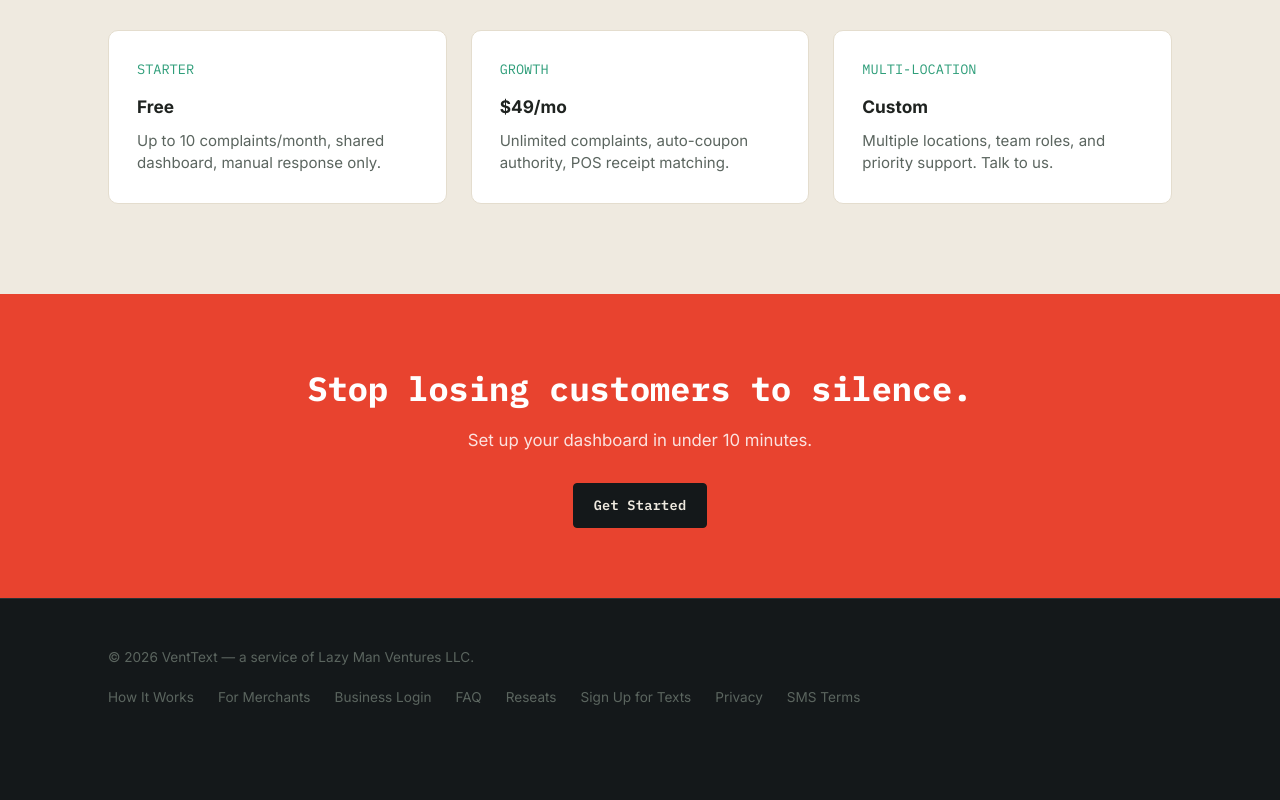
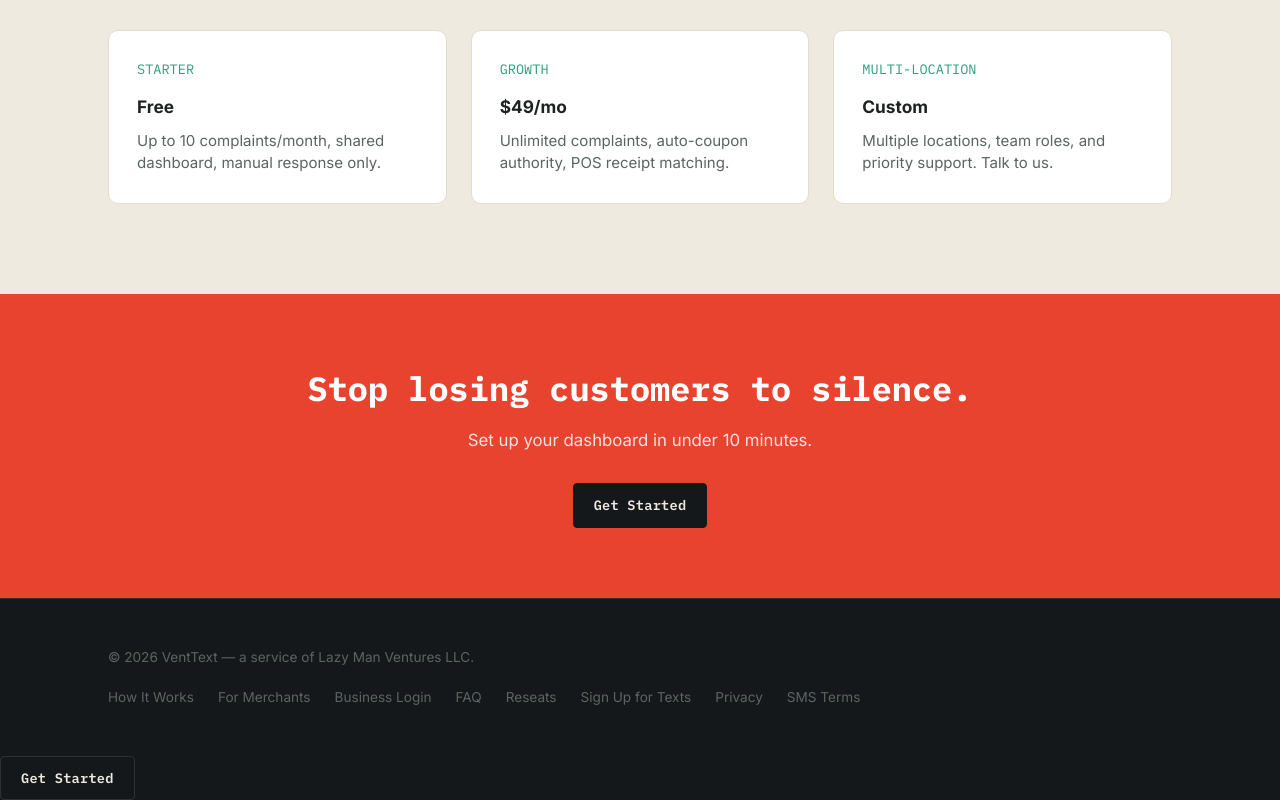
Before and after one commit to DSangHub/VentText, a website: page merchants.html in a window 1280 px wide. Shown: the part 2220-3020 px from the top of the page. Before the commit the page ends 2976 px from the top, so only its background shows below. Drawn offline with Linux system fonts and the light colour scheme.

Commit message:
Add 'Get Started' button linking to dashboard

```diff
--- a/merchants.html
+++ b/merchants.html
@@ -161,3 +161,4 @@
 <script src="script.js"></script>
 </body>
 </html>
+    <a href="dashboard.html" class="btn btn-dark">Get Started</a>
```
